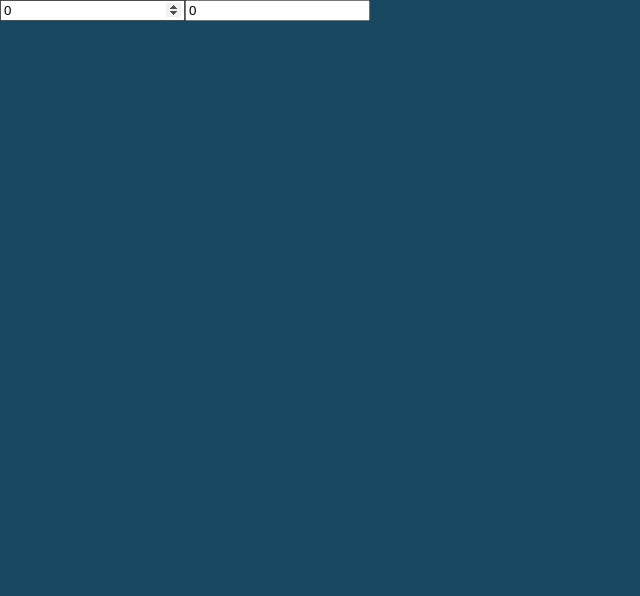
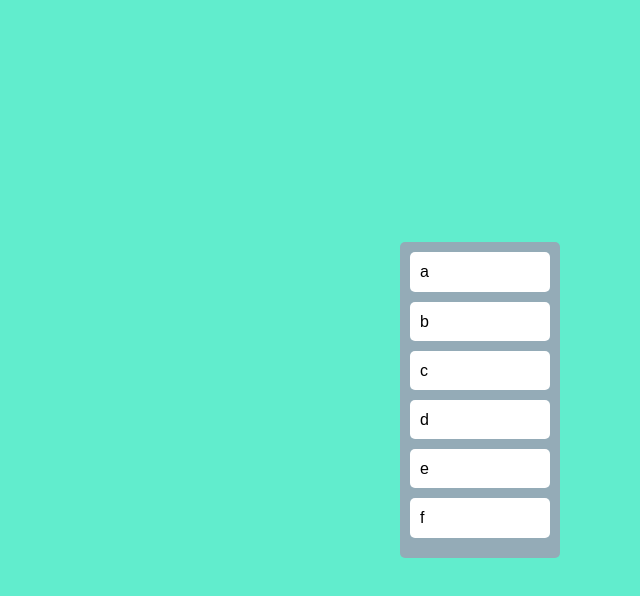
Before and after one commit to hyeongwoo94/TRELLOCLONE, a React (Create React App) app: page / in a window 1280 px wide. Shown: the top 596 px of the page, without its empty margins (0-640 px from the left). Built offline with nearby package versions, Linux system fonts and the light colour scheme.

Commit message:
react-beatiful-dnd 설치/기본셋팅 완료

```diff
--- a/package.json
+++ b/package.json
@@ -12,6 +12,7 @@
     "@types/react-dom": "^17.0.11",
     "@types/styled-components": "^5.1.23",
     "react": "^17.0.2",
+    "react-beautiful-dnd": "^13.1.0",
     "react-dom": "^17.0.2",
     "react-scripts": "5.0.0",
     "recoil": "^0.6.1",
@@ -42,5 +43,8 @@
       "last 1 firefox version",
       "last 1 safari version"
     ]
+  },
+  "devDependencies": {
+    "@types/react-beautiful-dnd": "^13.1.2"
   }
 }
--- a/src/App.tsx
+++ b/src/App.tsx
@@ -1,22 +1,85 @@
-import React from "react";
-import { useRecoilState, useRecoilValue } from "recoil";
-import {hourSelector, minuteState} from "./atoms"
+import { DragDropContext, Draggable, Droppable } from "react-beautiful-dnd";
+import styled from "styled-components";
 
+const Wrapper = styled.div`
+display: flex;
+max-width: 480px;
+width: 100%;
+margin: 0 auto;
+justify-content: center;
+align-items: center;
+height: 100vh;
+`;
+const Boards = styled.div`
+display: grid;
+width: 100%;
+grid-template-columns: repeat(3, 1fr);
+`;
+const Board =styled.div`
+  background-color: ${(props) => props.theme.boardColor};
+  padding: 10px 10px;
+  border-radius: 5px;
+  min-height: 200px;
+`;
+const Card =styled.div`
+  background-color: ${(props) => props.theme.cardColor};
+  border-radius: 5px;
+  padding: 10px 10px;
+  margin-bottom: 10px;
+`;
+const toDos= ["a", "b", "c", "d","e", "f"]
 function App() {
-  const [mintue, setMintues] = useRecoilState(minuteState);
-  const [hours, setHours] = useRecoilState(hourSelector);
-  const onMinutesChange = (event:React.FormEvent<HTMLInputElement>) => {
-    setMintues(+event.currentTarget.value);
-  };
-  const onHoursChange = (event:React.FormEvent<HTMLInputElement>) => {
-    setHours(+event.currentTarget.value)
-  }
+  const onDragEnd = () => {};
   return (
-   <>
-   <input value={mintue} onChange={onMinutesChange} placeholder="Minutes" type="number" />
-   <input value={hours} onChange={onHoursChange} placeholder="Hours" type="number" />
-   </>
+    <>
+      <DragDropContext onDragEnd={onDragEnd}>
+        <Wrapper>
+          <Boards>
+          <Droppable droppableId="one">
+            {(magic) => (
+              <Board ref={magic.innerRef} {...magic.droppableProps}>
+                {toDos.map((toDo, index) => (
+                <Draggable draggableId={toDo} index={index}>
+                  {(magic) => (
+                    <Card
+                      ref={magic.innerRef} {...magic.dragHandleProps} {...magic.draggableProps}>
+                      {toDo}
+                    </Card>
+                  )}
+                </Draggable>
+                ))}
+                 {magic.placeholder}
+              </Board>
+            )}
+          </Droppable>
+          </Boards>
+        </Wrapper>
+      </DragDropContext>
+    </>
   );
 }
 
 export default App;
+
+// import React from "react";
+// import { useRecoilState, useRecoilValue } from "recoil";
+// import {hourSelector, minuteState} from "./atoms"
+
+// function App() {
+//   const [mintue, setMintues] = useRecoilState(minuteState);
+//   const [hours, setHours] = useRecoilState(hourSelector);
+//   const onMinutesChange = (event:React.FormEvent<HTMLInputElement>) => {
+//     setMintues(+event.currentTarget.value);
+//   };
+//   const onHoursChange = (event:React.FormEvent<HTMLInputElement>) => {
+//     setHours(+event.currentTarget.value)
+//   }
+//   return (
+//    <>
+//    <input value={mintue} onChange={onMinutesChange} placeholder="Minutes" type="number" />
+//    <input value={hours} onChange={onHoursChange} placeholder="Hours" type="number" />
+//    </>
+//   );
+// }
+
+// export default App;
--- a/src/atoms.tsx
+++ b/src/atoms.tsx
@@ -1,18 +1,49 @@
 import { atom, selector } from "recoil";
 
-export const minuteState = atom({
-  key:"minutes",
-  default: 0
-})
 
-export const hourSelector = selector<number>({
-  key:"hours",
-  get: ({get})=>{
-    const minutes = get(minuteState);
-    return minutes / 60;
-  },
-  set: ({set}, newValue) =>{
-    const minutes = Number(newValue) * 60;
-    set(minuteState, minutes);
-  }
-})
+
+
+
+
+
+
+
+
+
+
+
+
+
+
+
+
+
+
+
+
+
+
+
+
+
+
+
+
+// import { atom, selector } from "recoil";
+
+// export const minuteState = atom({
+//   key:"minutes",
+//   default: 0
+// })
+
+// export const hourSelector = selector<number>({
+//   key:"hours",
+//   get: ({get})=>{
+//     const minutes = get(minuteState);
+//     return minutes / 60;
+//   },
+//   set: ({set}, newValue) =>{
+//     const minutes = Number(newValue) * 60;
+//     set(minuteState, minutes);
+//   }
+// })
--- a/src/index.tsx
+++ b/src/index.tsx
@@ -63,7 +63,7 @@
   font-weight: 300;
   font-family: 'Source Sans Pro', sans-serif;
   background-color:${(props) => props.theme.bgColor};
-  color:${(props) => props.theme.textColor};
+  color:black;
   line-height: 1.2;
 }
 a {
--- a/src/styled.d.ts
+++ b/src/styled.d.ts
@@ -2,8 +2,8 @@
 
 declare module "styled-components"{
   export interface DefaultTheme {
-    textColor:string;
-    bgColor:string;
-    accentColor:string;
+    bgColor: string,
+  boardColor:string,
+  cardColor:string,
   }
 }
--- a/src/theme.ts
+++ b/src/theme.ts
@@ -1,6 +1,6 @@
 import { DefaultTheme } from "styled-components";
 export const darkTheme: DefaultTheme = {
-  bgColor: "#184760",
-  textColor: "#fff",
-  accentColor: "#9c88ff",
+  bgColor: "#61edcd",
+  boardColor:"#94abb7",
+  cardColor:"#fff"
 };
```
Also changed, not shown: 1 other file (tests, documents, lock files or other folders).
